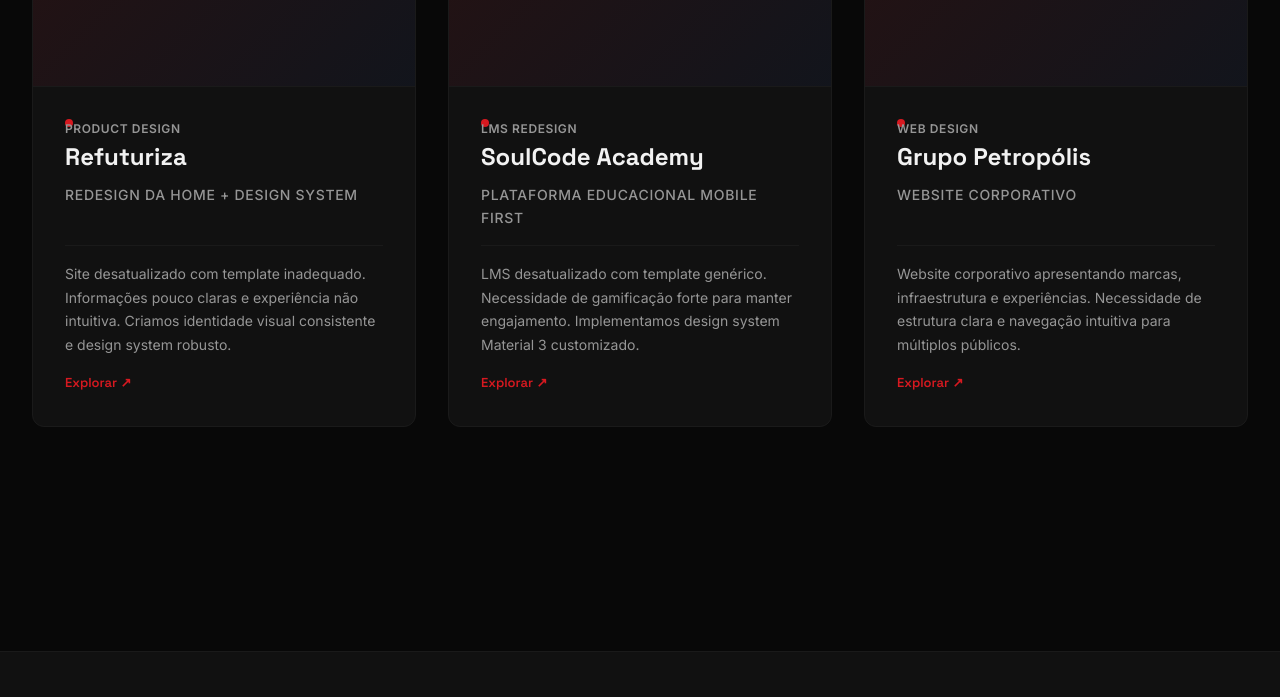
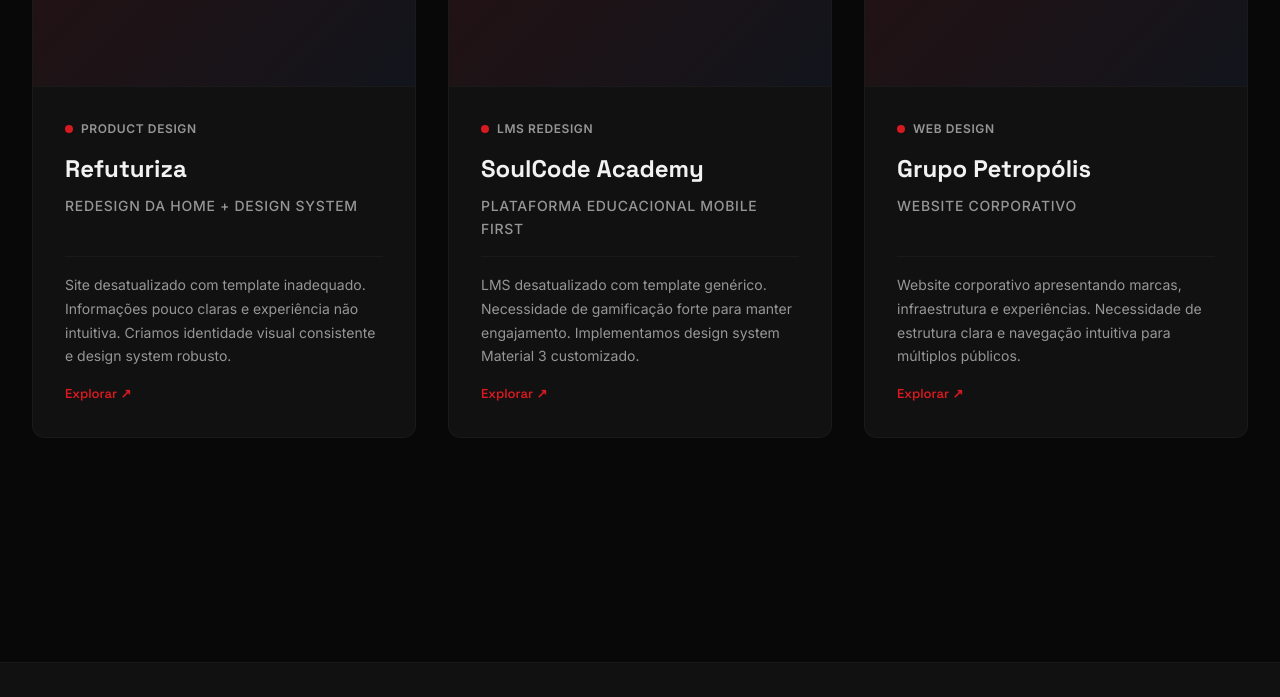
Before and after one commit to DevDaps/portfolio, a website: page index.html in a window 1280 px wide. Shown: the part 946-1643 px from the top of the page. Drawn offline with Linux system fonts and the light colour scheme.

```diff
--- a/index.html
+++ b/index.html
@@ -270,7 +270,7 @@
          .case-meta {
             display: flex;
             align-items: center;
-            gap: 12px;
+            gap: 8px;
             margin-bottom: 16px;
             font-size: 12px;
             color: var(--gray-400);
@@ -1081,6 +1081,7 @@
                     </div>
                     <div class="case-content">
                         <div class="case-meta">
+                            <span class="case-meta-dot"></span>
                             <span>Product Design</span>
                         </div>
                         <h3 class="case-title">Refuturiza</h3>
@@ -1097,6 +1098,7 @@
                     </div>
                     <div class="case-content">
                         <div class="case-meta">
+                            <span class="case-meta-dot"></span>
                             <span>LMS Redesign</span>
                         </div>
                         <h3 class="case-title">SoulCode Academy</h3>
@@ -1113,6 +1115,7 @@
                     </div>
                     <div class="case-content">
                         <div class="case-meta">
+                            <span class="case-meta-dot"></span>
                             <span>Web Design</span>
                         </div>
                         <h3 class="case-title">Grupo Petropólis</h3>
```
